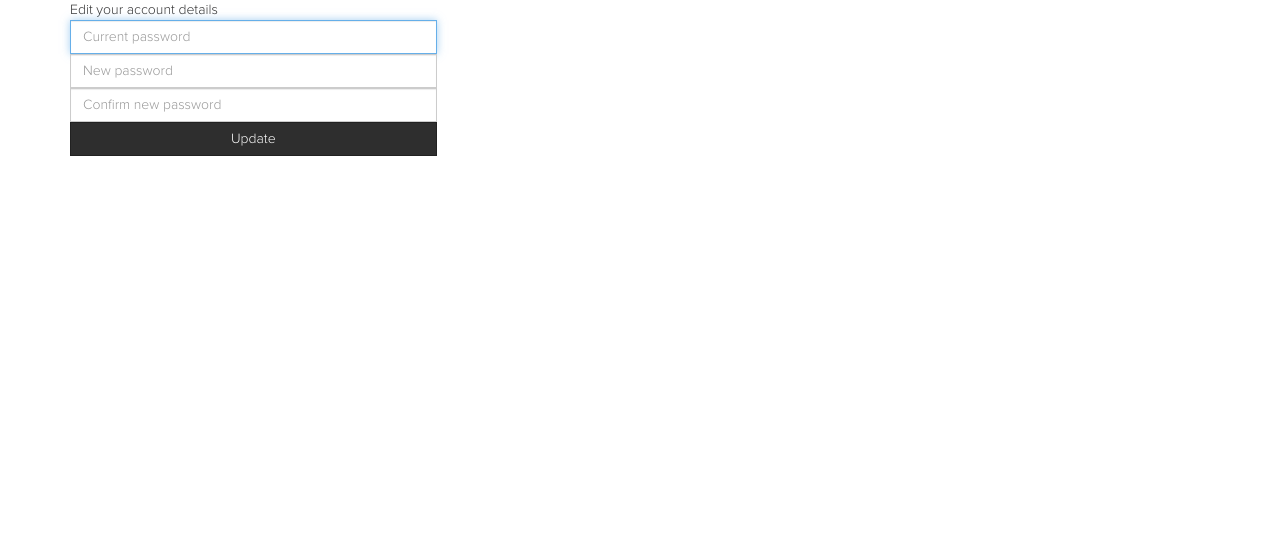
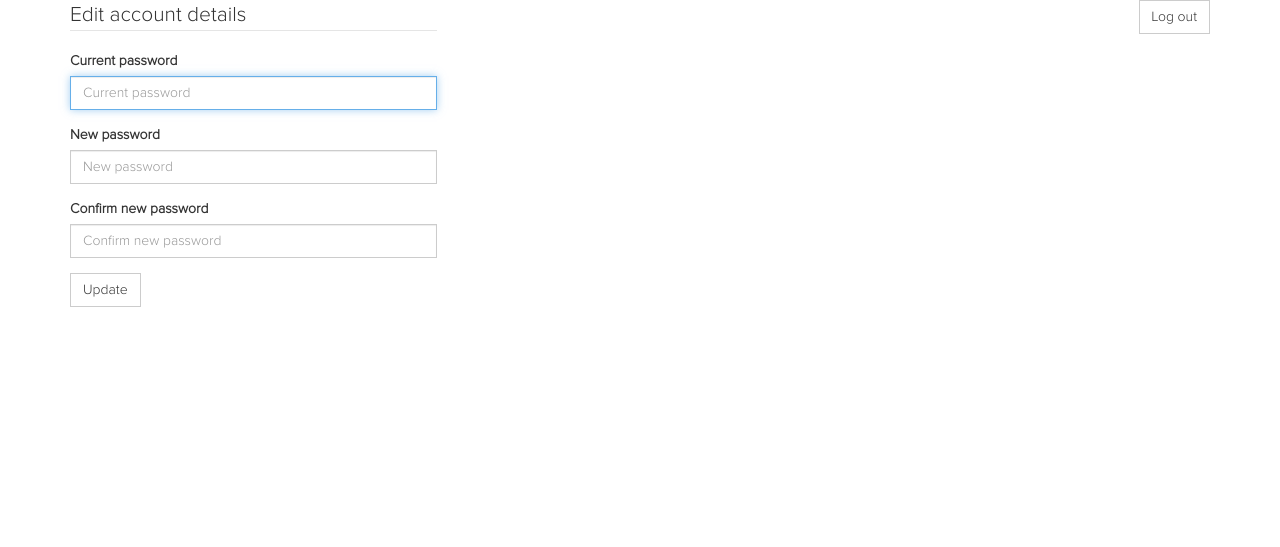
Before and after one commit to Socialsquare/verellen.biz, a Django app: page /partner/account/ in a window 1280 px wide. Shown: the part 100-647 px from the top of the page. Run offline with Django 3.2, Linux system fonts and the light colour scheme; the visitor is signed in with stand-in values (Sample User, id 1); data that the repository does not hold is empty; some libraries are stand-ins or nearby versions.

Commit message:
account editing layout

```diff
--- a/verellen/partner/templates/partner/account.html
+++ b/verellen/partner/templates/partner/account.html
@@ -20,23 +20,34 @@
     </div>
 {% endif %}
 
-Edit your account details
 
+        <a class="btn btn-default pull-right"
+           type="submit"
+           href="{% url 'partner.logout' %}">Log out</a>
 <div class="row">
     <div class="col-xs-4">
+
         <form class="form" role="form" action="{% url 'partner.account_update' %}" method="post">
             {% csrf_token %}
 
-            <label for="currentPassword" class="sr-only">Current password</label>
-            <input type="text" id="currentPassword" class="form-control" placeholder="Current password" required="" autofocus="" name="current_pass">
+            <legend>Edit account details</legend>
 
-            <label for="newPassword" class="sr-only">New password</label>
-            <input type="text" id="newPassword" class="form-control" placeholder="New password" required="" autofocus="" name="new_pass">
+            <div class="form-group">
+                <label for="currentPassword" >Current password</label>
+                <input type="text" id="currentPassword" class="form-control" placeholder="Current password" required="" autofocus="" name="current_pass">
+            </div>
 
-            <label for="newPasswordConfirm" class="sr-only">Confirm new password</label>
-            <input type="password" id="newPasswordConfirm" class="form-control" placeholder="Confirm new password" required="" name="new_pass_confirm">
+            <div class="form-group">
+                <label for="newPassword">New password</label>
+                <input type="text" id="newPassword" class="form-control" placeholder="New password" required="" autofocus="" name="new_pass">
+            </div>
 
-            <button class="btn btn-primary btn-block" type="submit">Update</button>
+            <div class="form-group">
+                <label for="newPasswordConfirm">Confirm new password</label>
+                <input type="password" id="newPasswordConfirm" class="form-control" placeholder="Confirm new password" required="" name="new_pass_confirm">
+            </div>
+
+            <button class="btn btn-default" type="submit">Update</button>
         </form>
     </div>
 </div>
```
